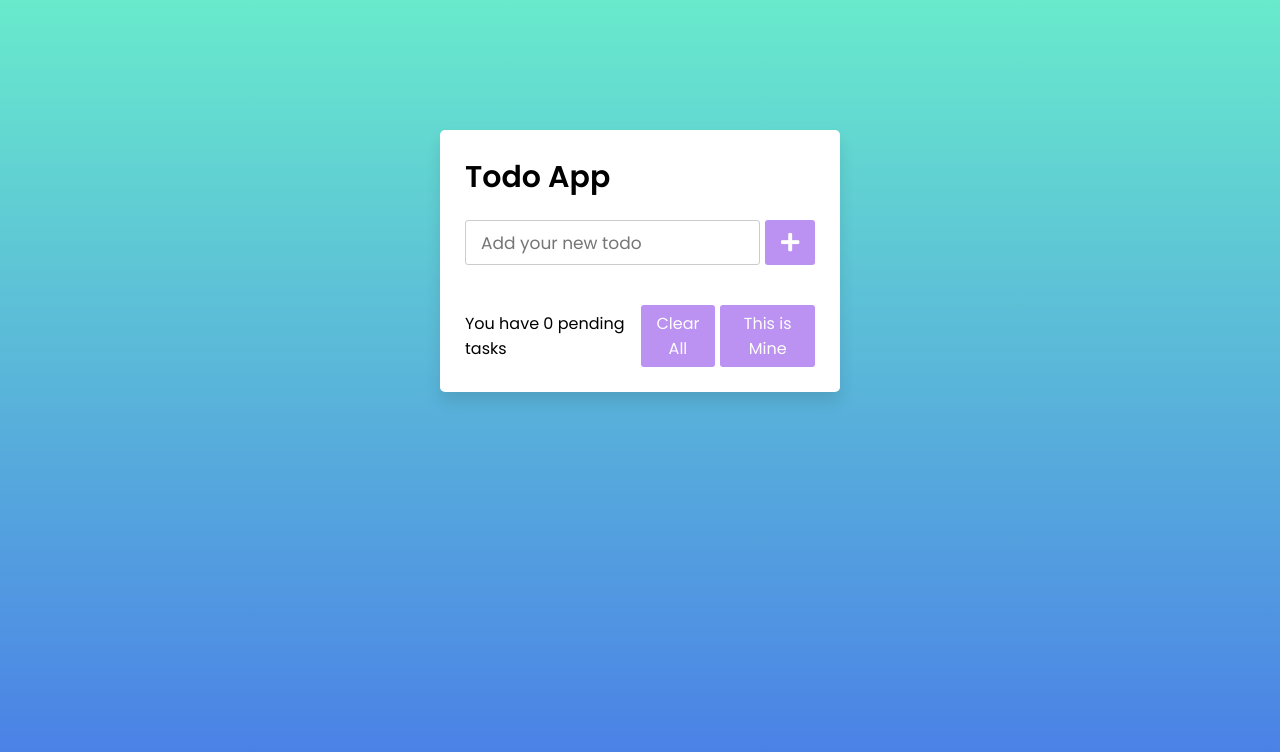
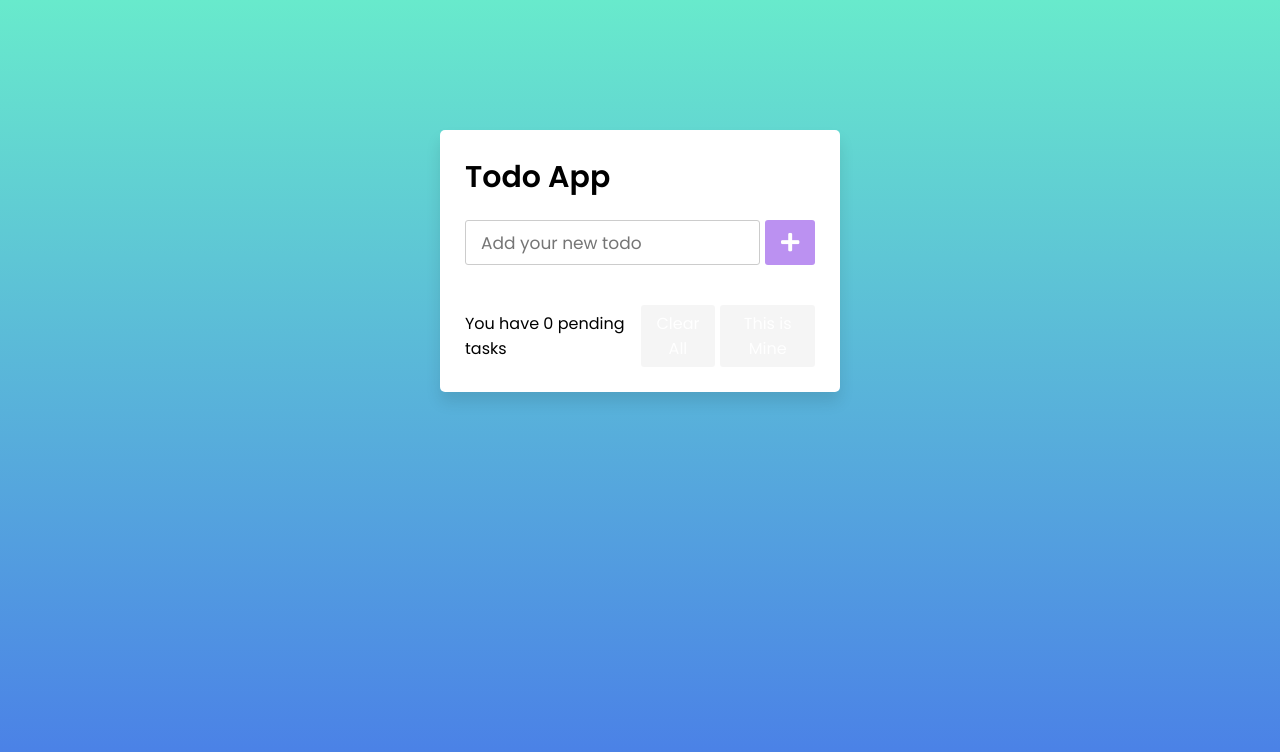
Before and after one commit to ap5847/ap5847.github.io, a plain HTML site: page index.html in a window 1280 px wide. Drawn offline with Linux system fonts and the light colour scheme.

Commit message:
Update style.css

```diff
--- a/style.css
+++ b/style.css
@@ -122,7 +122,7 @@ body{
   font-weight: 400;
   font-size: 16px;
   margin-left: 5px;
-  background: #8E49E8;
+  background: #blue;
   cursor: pointer;
   user-select: none;
   opacity: 0.6;
```
